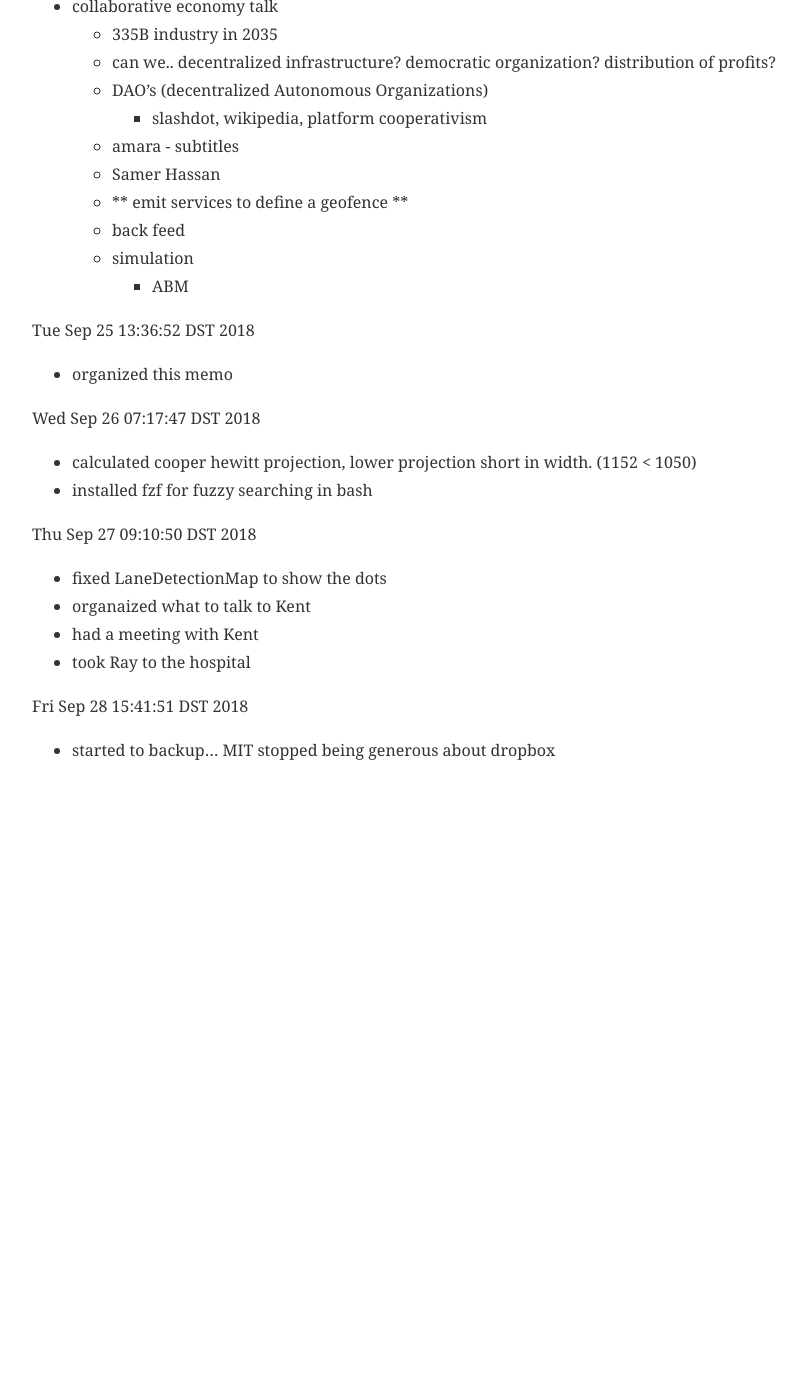
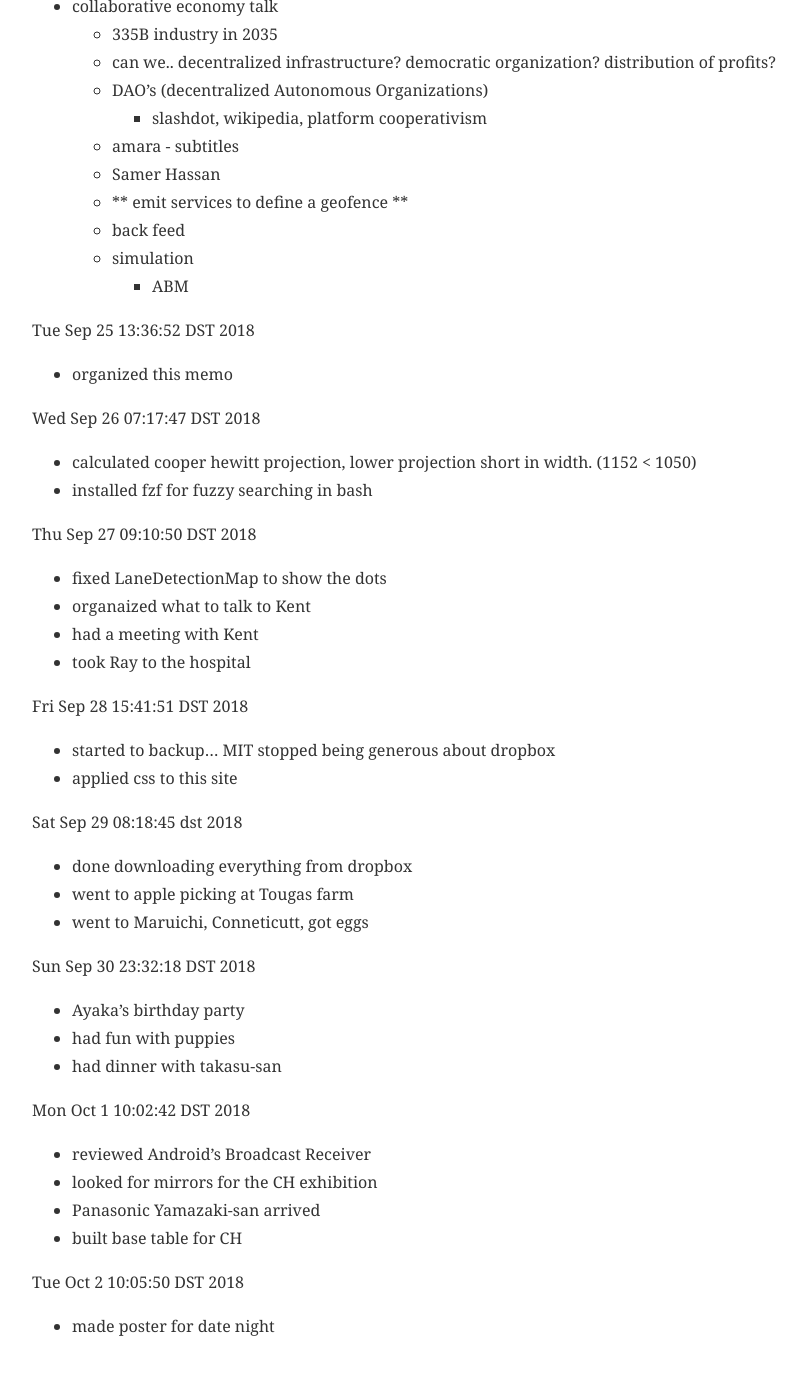
Before and after one commit to yasushisakai/yasushisakai.github.io, a Jekyll site: the page built from _posts/1985-12-25-did.md, in a window 1280 px wide and 1400 px high, scrolled down 2123 px. Shown: the top 1375 px of the window, without its empty margins (8-814 px from the left). Built offline with Jekyll 4.4.1, drawn with Linux system fonts in a browser that asks for light colours; before the commit the page ends 2947 px from its top, so only the background shows below that.

Commit message:
update: 2018-10-02

```diff
--- a/_posts/1985-12-25-did.md
+++ b/_posts/1985-12-25-did.md
@@ -97,3 +97,23 @@ Thu Sep 27 09:10:50 DST 2018
 
 Fri Sep 28 15:41:51 DST 2018
 - started to backup... MIT stopped being generous about dropbox
+- applied css to this site
+
+Sat Sep 29 08:18:45 dst 2018
+- done downloading everything from dropbox
+- went to apple picking at Tougas farm
+- went to Maruichi, Conneticutt, got eggs
+
+Sun Sep 30 23:32:18 DST 2018
+- Ayaka's birthday party
+- had fun with puppies
+- had dinner with takasu-san
+
+Mon Oct 1 10:02:42 DST 2018
+- reviewed Android's Broadcast Receiver
+- looked for mirrors for the CH exhibition
+- Panasonic Yamazaki-san arrived
+- built base table for CH
+
+Tue Oct  2 10:05:50 DST 2018
+- made poster for date night
```
Also changed, not shown: _posts/2018-10-02-1960_graphics.md (added, +23 -0 lines).
